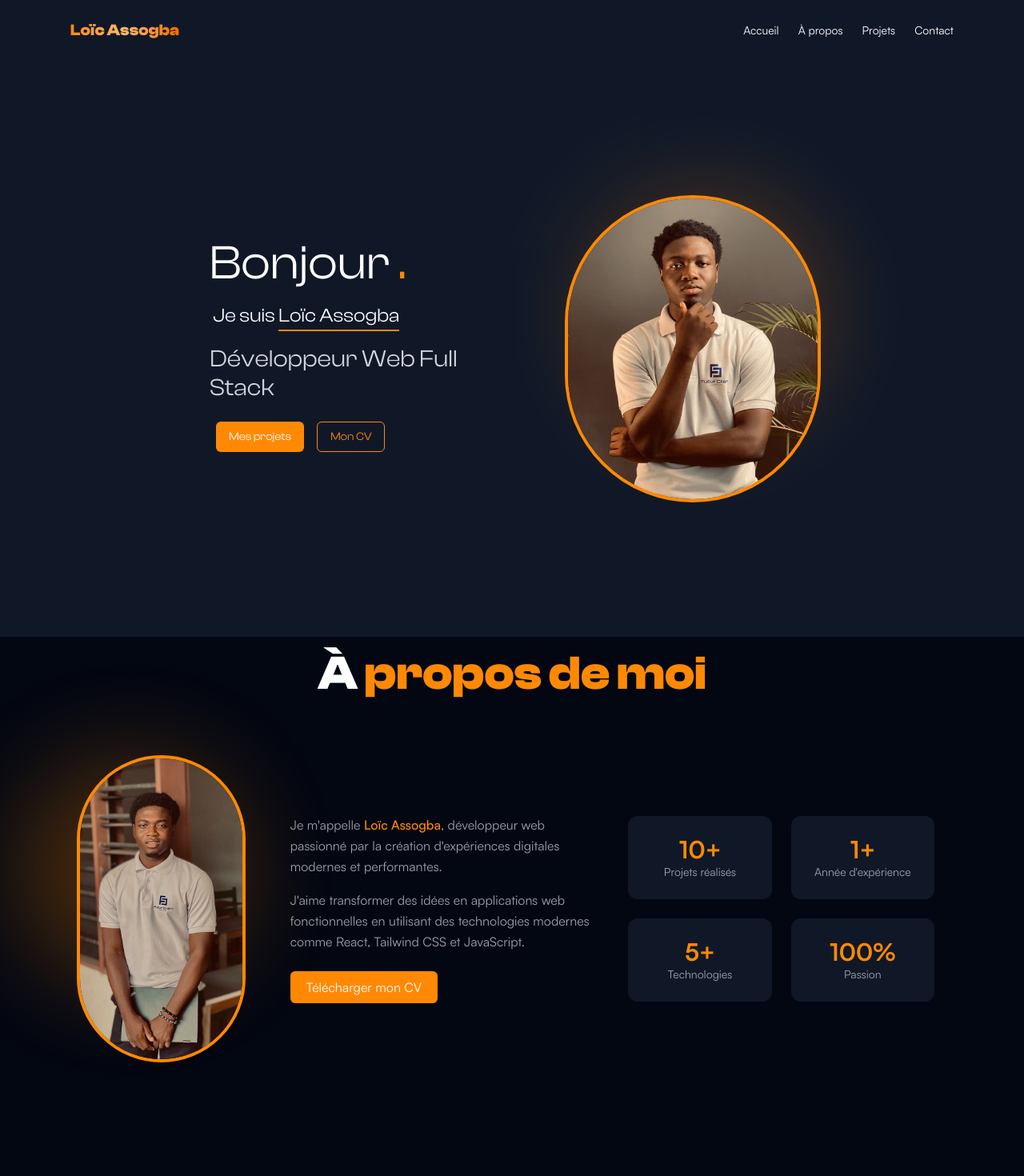
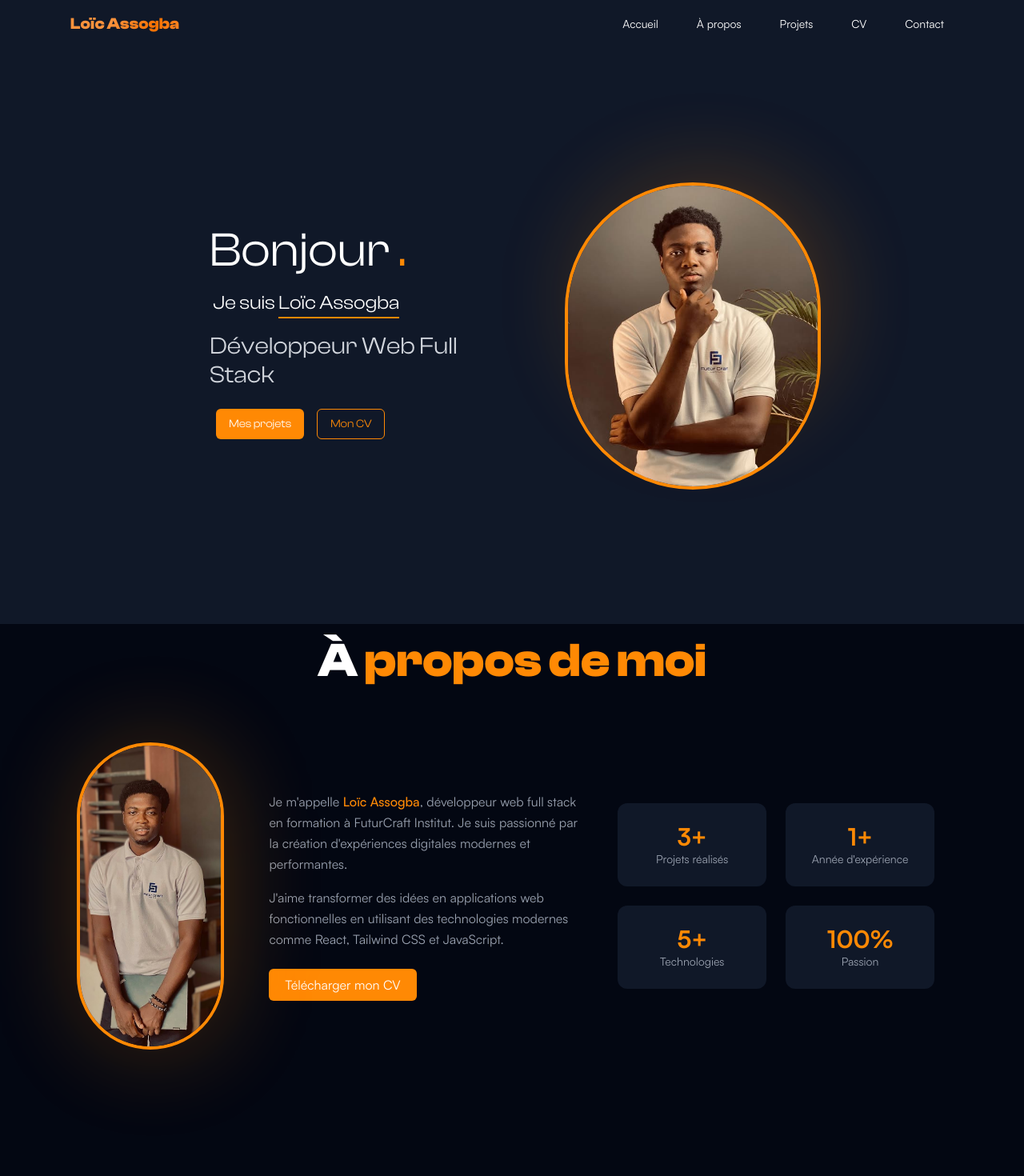
Before and after one commit to Loic-Assogba/my-portfolio, a React (Vite) app: page / in a window 1280 px wide. Shown: the top 1470 px of the page at 80% size. Built offline with nearby package versions, Linux system fonts and the light colour scheme.

Commit message:
modification header, hero and about

```diff
--- a/src/components/sections/A_propos.jsx
+++ b/src/components/sections/A_propos.jsx
@@ -13,7 +13,7 @@ export default function A_propos() {
             <article className="flex flex-col lg:flex-row items-center justify-between gap-10 max-w-6xl mx-auto p-4 lg:p-8">
                 <div className="lg:w-1/2 flex justify-center lg:justify-end relative">
                     {/* halo animé */}
-                    <div className="absolute w-72 h-72 bg-orange-400/30 rounded-full blur-3xl animate-pulse"></div>
+                    <div className="absolute w-72 h-72 bg-orange-400/30 rounded-full blur-3xl animate-pulse lg:w-44 lg:h-96"></div>
 
                     {/* image */}
                     <img
@@ -22,7 +22,7 @@ export default function A_propos() {
                         className="relative w-64 h-80 object-cover rounded-full border-4 border-orange-400 lg:w-80 lg:h-96"
                     />
                 </div>{' '}
-                <div className="max-w-6xl mx-auto px-4 py-16 grid gap-10 md:grid-cols-2 items-center">
+                <div className="max-w-6xl mx-auto px-4 py-4 grid gap-10 md:grid-cols-2 items-center">
                     {/* TEXTE */}
                     <div className="text-center md:text-left">
                         <p className="text-gray-400 leading-relaxed mb-4 text-sm md:text-base">
@@ -30,8 +30,10 @@ export default function A_propos() {
                             <span className="text-orange-400 font-medium">
                                 Loïc Assogba
                             </span>
-                            , développeur web passionné par la création
-                            d'expériences digitales modernes et performantes.
+                            , développeur web full stack en formation à
+                            FuturCraft Institut. Je suis passionné par la
+                            création d'expériences digitales modernes et
+                            performantes.
                         </p>
 
                         <p className="text-gray-400 leading-relaxed mb-6 text-sm md:text-base">
@@ -39,7 +41,6 @@ export default function A_propos() {
                             fonctionnelles en utilisant des technologies
                             modernes comme React, Tailwind CSS et JavaScript.
                         </p>
-
                         <button className="bg-orange-400 text-white px-5 py-2 rounded-md hover:bg-orange-500 transition button-click">
                             Télécharger mon CV
                         </button>
@@ -47,16 +48,16 @@ export default function A_propos() {
 
                     {/* COMPÉTENCES */}
                     <div className="grid grid-cols-2 gap-4 md:gap-6">
-                        <div className="bg-gray-900 p-5 md:p-6 rounded-xl text-center">
+                        <div className="bg-gray-900 p-5 md:p-6 rounded-xl text-center hover">
                             <h3 className="text-2xl md:text-3xl font-bold text-orange-400">
-                                10+
+                                3+
                             </h3>
                             <p className="text-gray-400 text-xs md:text-sm">
                                 Projets réalisés
                             </p>
                         </div>
 
-                        <div className="bg-gray-900 p-5 md:p-6 rounded-xl text-center">
+                        <div className="bg-gray-900 p-5 md:p-6 rounded-xl text-center hover">
                             <h3 className="text-2xl md:text-3xl font-bold text-orange-400">
                                 1+
                             </h3>
@@ -65,7 +66,7 @@ export default function A_propos() {
                             </p>
                         </div>
 
-                        <div className="bg-gray-900 p-5 md:p-6 rounded-xl text-center">
+                        <div className="bg-gray-900 p-5 md:p-6 rounded-xl text-center hover">
                             <h3 className="text-2xl md:text-3xl font-bold text-orange-400">
                                 5+
                             </h3>
@@ -74,7 +75,7 @@ export default function A_propos() {
                             </p>
                         </div>
 
-                        <div className="bg-gray-900 p-5 md:p-6 rounded-xl text-center">
+                        <div className="bg-gray-900 p-5 md:p-6 rounded-xl text-center hover">
                             <h3 className="text-2xl md:text-3xl font-bold text-orange-400">
                                 100%
                             </h3>
--- a/src/components/sections/Header.jsx
+++ b/src/components/sections/Header.jsx
@@ -1,19 +1,41 @@
-import { useState } from 'react';
+import { useState, useEffect } from 'react';
 import { Menu, X } from 'lucide-react';
 
 export default function Header() {
     const [isMenuOpen, setIsMenuOpen] = useState(false);
+    const [isScrolled, setIsScrolled] = useState(false);
+
+    useEffect(() => {
+        const handleScroll = () => {
+            if (window.scrollY > 20) {
+                setIsScrolled(true);
+            } else {
+                setIsScrolled(false);
+            }
+        };
+
+        window.addEventListener('scroll', handleScroll);
+
+        return () => window.removeEventListener('scroll', handleScroll);
+    }, []);
 
     return (
         <>
             {/* ================= MOBILE HEADER ================= */}
-            <header className="flex items-center justify-between bg-gray-950 text-white p-4 lg:hidden">
+            <header
+                className={`flex items-center justify-between text-white p-4 lg:hidden transition-all duration-300 sticky top-0 z-40
+                ${
+                    isScrolled
+                        ? 'bg-gray-950/80 backdrop-blur-md rounded-xl m-2 shadow-lg'
+                        : 'bg-gray-950'
+                }`}
+            >
                 <a
                     href="/"
                     className="transition-transform duration-300 hover:scale-[1.03]"
                 >
                     <h1 className="font-clash font-bold text-lg relative group">
-                        <span className="inline-block bg-gradient-to-r from-orange-400 via-orange-300 to-orange-500 bg-clip-text text-transparent animate-glow">
+                        <span className="inline-block bg-gradient-to-r from-orange-400 via-orange-300 to-orange-500 bg-clip-text text-transparent shine">
                             Loïc Assogba
                         </span>
 
@@ -29,64 +51,54 @@ export default function Header() {
                 </button>
             </header>
 
-            {/* ================= MOBILE MENU OVERLAY ================= */}
+            {/* ================= MOBILE MENU ================= */}
             {isMenuOpen && (
                 <div className="fixed inset-0 z-50 bg-black/50 backdrop-blur-sm">
                     <nav className="absolute top-0 right-0 w-3/4 h-min m-2 rounded-2xl bg-gray-950 text-white p-6 shadow-2xl animate-slide-in">
-                        {/* Close button */}
                         <button
                             onClick={() => setIsMenuOpen(false)}
-                            className=" flex mb-8 p-2 rounded-md hover:bg-gray-800 transition transform active:scale-95 hover:scale-105"
+                            className="flex mb-8 p-2 rounded-md hover:bg-gray-800 transition transform active:scale-95"
                         >
                             <X className="w-5 h-5" />
                         </button>
 
                         <ul className="space-y-6 text-sm font-satoshi">
-                            <li>
+                            {[
+                                'Accueil',
+                                'À propos',
+                                'Projets',
+                                'CV',
+                                'Contact',
+                            ].map((item, i) => (
+                                <li key={i}>
                                     <a
                                         href="/"
-                                    className="hover:text-orange-400 transition duration-200 active:scale-95 hover:scale-105"
+                                        className="px-3 py-2 rounded-md transition-all duration-150 hover:bg-orange-400/10 hover:text-orange-400 active:scale-90 active:bg-orange-400/20"
                                     >
-                                    Accueil
+                                        {item}
                                     </a>
                                 </li>
-                            <li>
-                                <a
-                                    href="/annonces"
-                                    className="hover:text-orange-400 transition"
-                                >
-                                    À propos
-                                </a>
-                            </li>
-                            <li>
-                                <a
-                                    href="/contact"
-                                    className="hover:text-orange-400 transition"
-                                >
-                                    Projets
-                                </a>
-                            </li>
-                            <li>
-                                <a
-                                    href="/about"
-                                    className="hover:text-orange-400 transition"
-                                >
-                                    Contact
-                                </a>
-                            </li>
+                            ))}
                         </ul>
                     </nav>
                 </div>
             )}
 
             {/* ================= DESKTOP HEADER ================= */}
-            <header className="hidden lg:flex items-center justify-between py-4 bg-gray-900 m-2 px-6 text-white max-w-6xl mx-auto">
+            <header
+                className={`hidden lg:flex items-center justify-between py-4 px-6 text-white max-w-6xl mx-auto sticky top-0 z-40 transition-all duration-300
+                ${
+                    isScrolled
+                        ? 'bg-gray-900/80 backdrop-blur-md rounded-2xl mt-3 shadow-xl border border-white/10'
+                        : 'bg-gray-900'
+                }`}
+            >
                 <a
                     href="/"
                     className="transition-transform duration-300 hover:scale-[1.03]"
                 >
                     <h1 className="font-clash font-bold text-xl relative group">
-                        <span className="bg-gradient-to-r from-orange-400 via-orange-300 to-orange-500 bg-clip-text text-transparent">
+                        <span className="bg-gradient-to-r from-orange-400 via-orange-300 to-orange-500 bg-clip-text text-transparent shine">
                             Loïc Assogba
                         </span>
 
@@ -96,38 +108,22 @@ export default function Header() {
 
                 <nav>
                     <ul className="flex items-center gap-x-6 text-sm font-satoshi">
-                        <li>
+                        {[
+                            'Accueil',
+                            'À propos',
+                            'Projets',
+                            'CV',
+                            'Contact',
+                        ].map((item, i) => (
+                            <li key={i}>
                                 <a
                                     href="/"
-                                className="hover:text-orange-400 transition"
+                                    className="px-3 py-2 rounded-md transition-all duration-150 hover:bg-orange-400/10 hover:text-orange-400 active:scale-90 active:bg-orange-400/20"
                                 >
-                                Accueil
+                                    {item}
                                 </a>
                             </li>
-                        <li>
-                            <a
-                                href="/annonces"
-                                className="hover:text-orange-400 transition"
-                            >
-                                À propos
-                            </a>
-                        </li>
-                        <li>
-                            <a
-                                href="/contact"
-                                className="hover:text-orange-400 transition"
-                            >
-                                Projets
-                            </a>
-                        </li>
-                        <li>
-                            <a
-                                href="/about"
-                                className="hover:text-orange-400 transition"
-                            >
-                                Contact
-                            </a>
-                        </li>
+                        ))}
                     </ul>
                 </nav>
             </header>
--- a/src/components/sections/Hero.jsx
+++ b/src/components/sections/Hero.jsx
@@ -26,11 +26,11 @@ export default function Hero() {
                     </h2>
 
                     <div className="flex justify-center lg:justify-start gap-4 p-4">
-                        <button className="bg-orange-400 text-white text-sm px-4 py-2 rounded-md button-click font-medium hover:bg-orange-500 transition">
+                        <button className="bg-orange-400 text-white text-sm px-4 py-2 rounded-md button-click font-medium hover:bg-orange-500 transition hover">
                             Mes projets
                         </button>
 
-                        <button className="border border-orange-400 text-orange-400 text-sm px-4 py-2 rounded-md button-click font-medium hover:bg-orange-400 hover:text-white transition">
+                        <button className="border border-orange-400 text-orange-400 text-sm px-4 py-2 rounded-md button-click font-medium hover:bg-orange-400/10 hover:text-orange-400 transition hover">
                             Mon CV
                         </button>
                     </div>
--- a/src/index.css
+++ b/src/index.css
@@ -78,10 +78,6 @@ body {
     animation: float 3s ease-in-out infinite;
 }
 
-button:active {
-    transform: scale(0.95);
-}
-
 @keyframes glow {
     0%,
     100% {
@@ -100,6 +96,27 @@ button:active {
     transition: transform 0.15s ease;
 }
 
+.button-click:hover {
+    transform: scale(1.05);
+}
+
 .button-click:active {
-    transform: scale(0.92);
+    transform: scale(0.9);
 }
+
+.shine {
+    background: linear-gradient(120deg, #fb923c 20%, #f87102 40%, #fb923c 60%);
+    background-size: 200%;
+    -webkit-background-clip: text;
+    color: transparent;
+    animation: shine 4s linear infinite;
+}
+
+@keyframes shine {
+    0% {
+        background-position: -200%;
+    }
+    100% {
+        background-position: 200%;
+    }
+}
```
Lines whose indentation alone changed are shown as unchanged.
